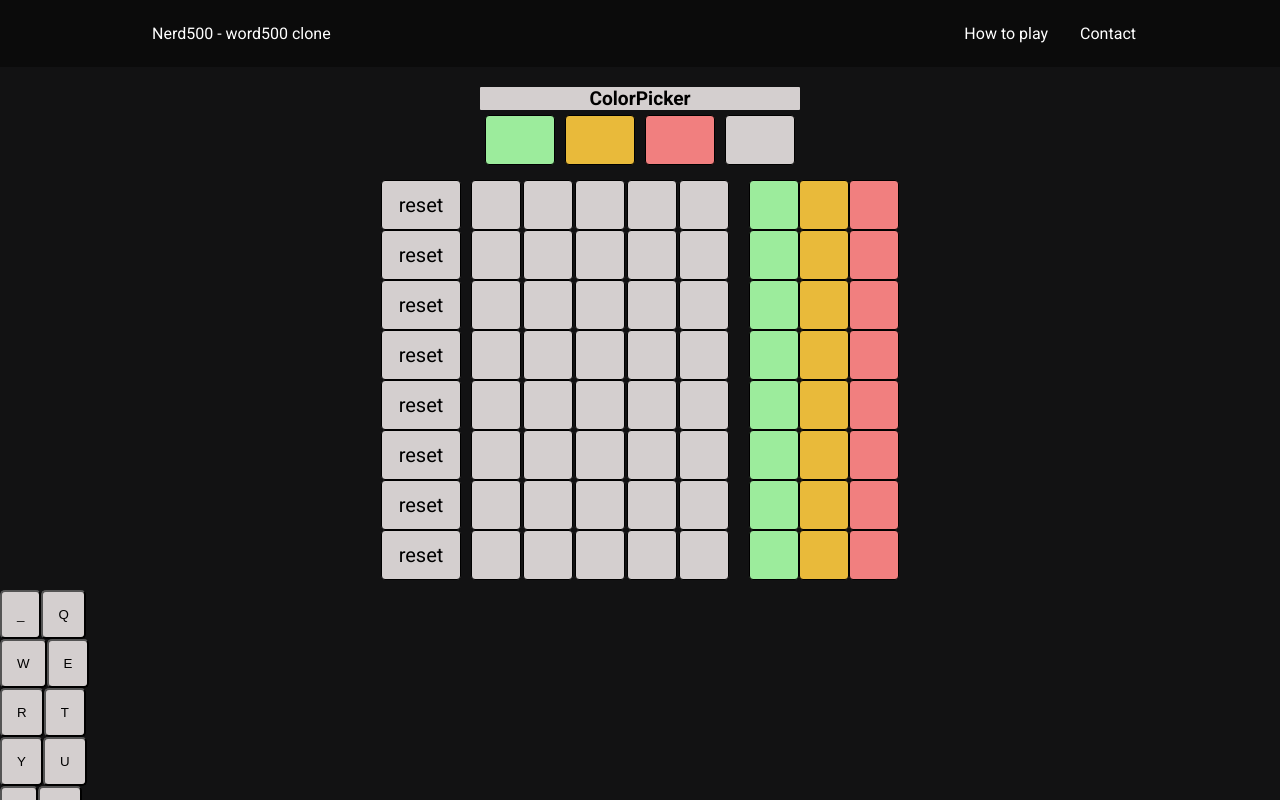
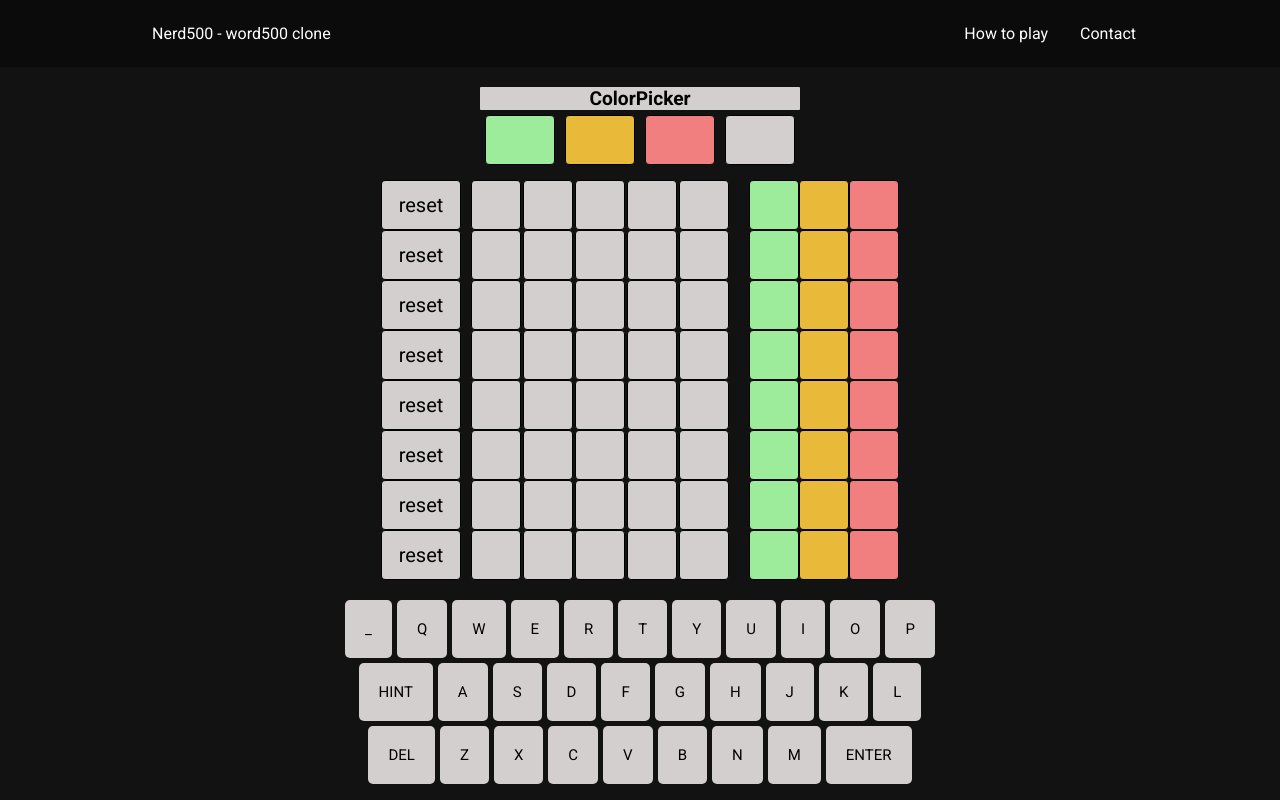
Before and after one commit to trialnerr/Nerd500-word500clone, a React app: page / in a window 1280 px wide. Shown: the top 800 px of the page. Built offline with nearby package versions, Linux system fonts and the light colour scheme.

Commit message:
Update styles for keyboard layout and buttons

```diff
--- a/client/scss/game.scss
+++ b/client/scss/game.scss
@@ -102,7 +102,6 @@ h2{
 
 }
 .reset {
-  font-size: 10px;
   font-family: 'Roboto', sans-serif;
   height: 50px;
   width: 80px;
@@ -144,20 +143,27 @@ h2{
 }
 
 #keyboardWrapper {
-  display: grid;
-  grid-template-columns: repeat(11, 1fr);
-  grid-auto-rows: minmax(50px, auto);
+  display: flex;
+  justify-content: center;
+  margin-top: 20px;
 
 }
 
 #keyboardContainer {
+  width: 800px;
+  display: flex;
+  flex-direction: column;
+  gap: 5px;
+}
+
+#row0, #row1, #row2{
+  display: flex;
+  justify-content: center;
+  gap: 5px;
 
 }
 
-// .mainContainer {
-//   display: flex;
-//   flex-direction: column;
-// }
+
 
 
 
@@ -178,8 +184,16 @@ h2{
 // // }
 
 .keyboard-button {
-  padding: 15px;
+  padding: 20px;
   border-radius: 5px;
+  font-family: 'Roboto', sans-serif;
+  font-size: 15px;
+  background-color: #d4cfcf;
+  border: none;
+}
+
+.keyboard-button:hover {
+  background-color: #f0f0f0;
 }
 
 
```
